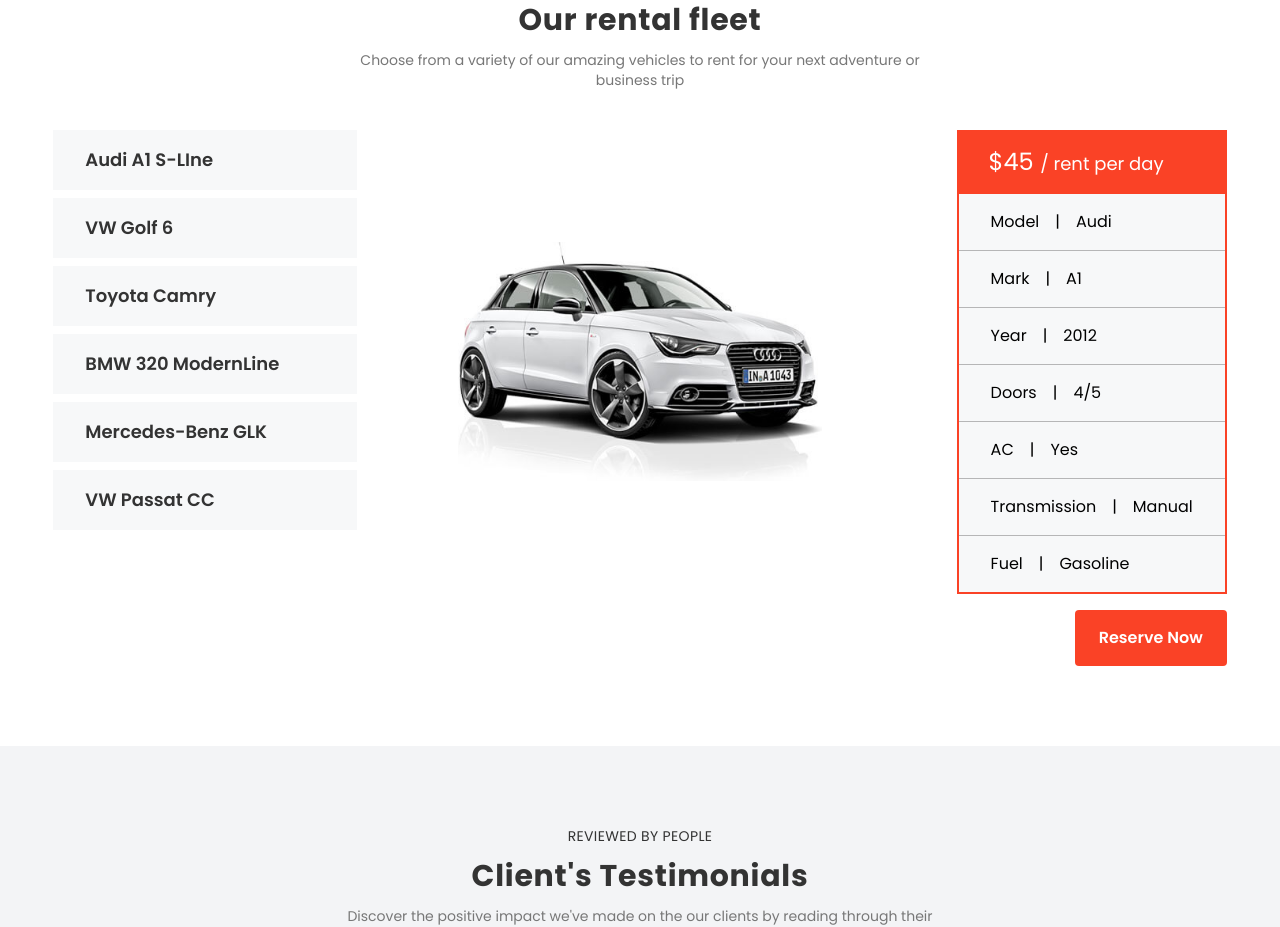
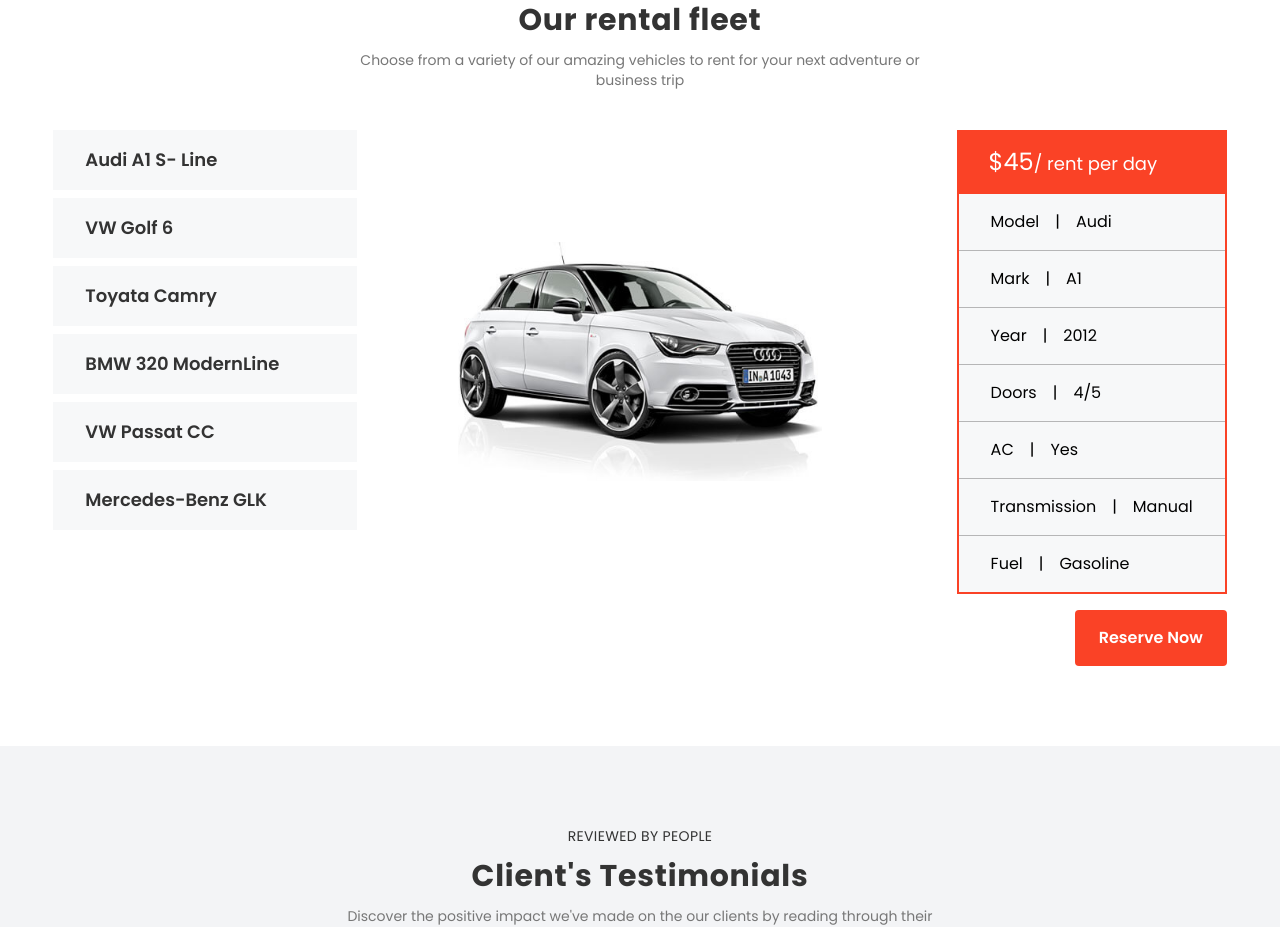
Before and after one commit to klassno3/car-rental, a React (Create React App) app: page / in a window 1280 px wide. Shown: the part 2860-3787 px from the top of the page. Built offline with nearby package versions, Linux system fonts and the light colour scheme; a web font is replaced by a local one.

Commit message:
optimize vehicle mode

```diff
--- a/src/component/Vehicle.jsx
+++ b/src/component/Vehicle.jsx
@@ -1,71 +1,12 @@
 import React, { useState } from 'react'
 import {Vehicles} from "../data"
-import { Link } from 'react-scroll';
+
+import VehicleTable from './VehicleTable';
 
 const Vehicle = () => {
   const intialTable = Vehicles[ "Audi A1 S- Line" ];
 
-    const table = (<div className="flex flex-col justify-start md:items-end align-end ">
-      <div className="flex flex-col">
-        <div className="  text-lg font-pop bg-primary-100  text-white px-8 py-4 ">
-          <span className="text-2xl">{intialTable.price} </span>
-          <span className="">/ rent per day</span>
-        </div>
-
-
-        <div className="border-[2px] border-t-0  border-primary-100 ">
-          <div className=" bg-gray-200/30 font-pop  border-b-[1px] border-secondary-400/50 px-8 py-4 flex gap-4">
-            <p className="">Model </p>
-            <p className="">|</p>
-            <p className="">{ intialTable.model}</p>
-          </div>
-
-          <div className=" bg-gray-200/30 font-pop  border-b-[1px] border-secondary-400/50 px-8 py-4 flex gap-4">
-
-            <p className="">Mark </p>
-            <p className="">|</p>
-            <p className="">{ intialTable.mark }</p>
-          </div>
-
-          <div className=" bg-gray-200/30 font-pop border-b-[1px] border-secondary-400/50  px-8 py-4 flex gap-4">
-            <p className="">Year </p>
-            <p className="">|</p>
-            <p className="">{ intialTable.year}</p>
-          </div>
-          <div className=" bg-gray-200/30 font-pop  border-b-[1px] border-secondary-400/50 px-8 py-4 flex gap-4">
-            <p className="">Doors </p>
-            <p className="">|</p>
-            <p className="">{ intialTable.doors }</p>
-          </div>
-          <div className=" bg-gray-200/30 font-pop border-b-[1px] border-secondary-400/50  px-8 py-4 flex gap-4">
-            <p className="">AC</p>
-            <p className="">|</p>
-            <p className="">{ intialTable.ac}</p>
-          </div>
-          <div className=" bg-gray-200/30 font-pop border-b-[1px] border-secondary-400/50 px-8 py-4 flex gap-4">
-            <p className="">Transmission </p>
-            <p className="">|</p>
-            <p className="">{ intialTable.trasmission }</p>
-          </div>
-          <div className=" bg-gray-200/30 font-pop  px-8 py-4 flex gap-4">
-            <p className="">Fuel </p>
-            <p className="">|</p>
-            <p className="">{ intialTable.fuel }</p>
-          </div>
-        </div>
-      </div>
-
-      <Link offset={ -150 } to="book" activeClass="currently" smooth={ true } >
-        <button
-              type="submit"
-              className='w-full mt-4 rounded cursor-pointer transition-all duration-1000 font-semibold  hover:shadow-lg hover:shadow-primary-100/70 flex gap-3 items-center justify-center group  text-white font-pop px-6 bg-primary-100 py-4 p'
-              small
-              color='primary'>
-            Reserve Now
-        </button>
-
-      </Link>
-    </div> )
+    const table = (<VehicleTable details={intialTable}/> )
 
   const image = ( <div className="md:mt-28">
   {intialTable.image}
@@ -76,72 +17,12 @@
 
   const handleClick = ( carModel ) => {
     const details = Vehicles[carModel];
-    const { ac, price, year, mark, model, doors, trasmission, image, fuel } = details;
-
-    setRenderedTable( <div className="flex flex-col justify-start md:items-end align-end ">
-      <div className="flex flex-col">
-        <div className="  text-lg font-pop bg-primary-100  text-white px-8 py-4 ">
-          <span className="text-2xl"> { price }</span>
-          <span className="">/ rent per day</span>
-        </div>
 
 
-        <div className="border-[2px] border-t-0  border-primary-100 ">
-          <div className=" bg-gray-200/30 font-pop  border-b-[1px] border-secondary-400/50 px-8 py-4 flex gap-4">
-            <p className="">Model </p>
-            <p className="">|</p>
-            <p className="">{ model}</p>
-          </div>
-
-          <div className=" bg-gray-200/30 font-pop  border-b-[1px] border-secondary-400/50 px-8 py-4 flex gap-4">
-
-            <p className="">Mark </p>
-            <p className="">|</p>
-            <p className="">{ mark}</p>
-          </div>
-
-          <div className=" bg-gray-200/30 font-pop border-b-[1px] border-secondary-400/50  px-8 py-4 flex gap-4">
-            <p className="">Year </p>
-            <p className="">|</p>
-            <p className="">{ year}</p>
-          </div>
-          <div className=" bg-gray-200/30 font-pop  border-b-[1px] border-secondary-400/50 px-8 py-4 flex gap-4">
-            <p className="">Doors </p>
-            <p className="">|</p>
-            <p className="">{ doors}</p>
-          </div>
-          <div className=" bg-gray-200/30 font-pop border-b-[1px] border-secondary-400/50  px-8 py-4 flex gap-4">
-            <p className="">AC</p>
-            <p className="">|</p>
-            <p className="">{ ac}</p>
-          </div>
-          <div className=" bg-gray-200/30 font-pop border-b-[1px] border-secondary-400/50 px-8 py-4 flex gap-4">
-            <p className="">Transmission </p>
-            <p className="">|</p>
-            <p className="">{trasmission}</p>
-          </div>
-          <div className=" bg-gray-200/30 font-pop  px-8 py-4 flex gap-4">
-            <p className="">Fuel </p>
-            <p className="">|</p>
-            <p className="">{ fuel}</p>
-          </div>
-        </div>
-      </div>
-
-      <Link offset={ -150 } to="book" activeClass="currently" smooth={ true } >
-        <button
-              type="submit"
-              className='w-full  mt-4 rounded cursor-pointer transition-all duration-1000 font-semibold  hover:shadow-lg hover:shadow-primary-100/70 flex gap-3 items-center justify-center group  text-white font-pop px-6 bg-primary-100 py-4 p'
-              small
-              color='primary'>
-            Reserve Now
-        </button>
-
-      </Link>
-    </div> )
+    setRenderedTable( <VehicleTable details={details}/>)
 
     setCarImage( <div className="md:mt-28">
-      { image }
+      { details.image }
     </div> )
   }
   return (
@@ -155,33 +36,23 @@
         </p>
       </div>
       <div className="grid  grid-cols-1 gap-10 md:grid-cols-3 ">
-
-      <div className="flex flex-col gap-2 w-full lg:w-10/12">
-
-      <div onClick={()=>handleClick("Audi A1 S- Line")} className="font-semibold text-lg font-pop bg-gray-200/30 text-secondary-200 px-8 py-4 hover:bg-primary-100 hover:text-white transition-all duration-300 cursor-pointer">
-        <p>Audi A1 S-LIne</p>
-      </div>
-      <div onClick={()=>handleClick("VW Golf 6")} className="font-semibold text-lg font-pop bg-gray-200/30 text-secondary-200 px-8 py-4 hover:bg-primary-100 hover:text-white transition-all duration-300 cursor-pointer">
-        <p>VW Golf 6</p>
-      </div>
-      <div onClick={()=>handleClick( "Toyata Camry" )} className="font-semibold text-lg font-pop bg-gray-200/30 text-secondary-200 px-8 py-4 hover:bg-primary-100 hover:text-white transition-all duration-300 cursor-pointer">
-        <p>Toyota Camry</p>
-      </div>
-      <div onClick={()=>handleClick( "BMW 320 ModernLine" )} className="font-semibold text-lg font-pop bg-gray-200/30 text-secondary-200 px-8 py-4 hover:bg-primary-100 hover:text-white transition-all duration-300 cursor-pointer">
-        <p>BMW 320 ModernLine</p>
-      </div>
-      <div onClick={()=>handleClick( "Mercedes-Benz GLK")} className="font-semibold text-lg font-pop bg-gray-200/30 text-secondary-200 px-8 py-4 hover:bg-primary-100 hover:text-white transition-all duration-300 cursor-pointer">
-        <p>Mercedes-Benz GLK</p>
-      </div>
-      <div onClick={()=>handleClick("VW Passat CC")} className="font-semibold text-lg font-pop bg-gray-200/30 text-secondary-200 px-8 py-4 hover:bg-primary-100 hover:text-white transition-all duration-300 cursor-pointer">
-        <p>VW Passat CC</p>
-      </div>
-        </div>
+ <div className="flex flex-col gap-2 w-full lg:w-10/12">
+  {Object.keys(Vehicles).map((carModel) => (
+    <div
+      key={carModel}
+      onClick={() => handleClick(carModel)}
+      className="font-semibold text-lg font-pop bg-gray-200/30 text-secondary-200 px-8 py-4 hover:bg-primary-100 hover:text-white transition-all duration-300 cursor-pointer"
+    >
+      <p>{carModel}</p>
+    </div>
+  ))}
+</div>
         {carImage}
         { renderedTable }
 
 
-    </div>
+      </div>
+
                 </div>
 
   )
--- /dev/null
+++ b/src/component/VehicleTable.jsx
@@ -0,0 +1,71 @@
+import { Link } from "react-scroll";
+
+const VehicleTable = ({ details }) => {
+  const { ac, price, year, mark, model, doors, trasmission, fuel } = details;
+
+  return (
+    <div className="flex flex-col justify-start md:items-end align-end ">
+      <div className="flex flex-col">
+        <div className="text-lg font-pop bg-primary-100 text-white px-8 py-4">
+          <span className="text-2xl">{price}</span>
+          <span className="">/ rent per day</span>
+        </div>
+
+        <div className="border-[2px] border-t-0 border-primary-100">
+         <div className=" bg-gray-200/30 font-pop  border-b-[1px] border-secondary-400/50 px-8 py-4 flex gap-4">
+            <p className="">Model </p>
+            <p className="">|</p>
+            <p className="">{ model}</p>
+          </div>
+
+          <div className=" bg-gray-200/30 font-pop  border-b-[1px] border-secondary-400/50 px-8 py-4 flex gap-4">
+
+            <p className="">Mark </p>
+            <p className="">|</p>
+            <p className="">{ mark}</p>
+          </div>
+
+          <div className=" bg-gray-200/30 font-pop border-b-[1px] border-secondary-400/50  px-8 py-4 flex gap-4">
+            <p className="">Year </p>
+            <p className="">|</p>
+            <p className="">{ year}</p>
+          </div>
+          <div className=" bg-gray-200/30 font-pop  border-b-[1px] border-secondary-400/50 px-8 py-4 flex gap-4">
+            <p className="">Doors </p>
+            <p className="">|</p>
+            <p className="">{ doors}</p>
+          </div>
+          <div className=" bg-gray-200/30 font-pop border-b-[1px] border-secondary-400/50  px-8 py-4 flex gap-4">
+            <p className="">AC</p>
+            <p className="">|</p>
+            <p className="">{ ac}</p>
+          </div>
+          <div className=" bg-gray-200/30 font-pop border-b-[1px] border-secondary-400/50 px-8 py-4 flex gap-4">
+            <p className="">Transmission </p>
+            <p className="">|</p>
+            <p className="">{trasmission}</p>
+          </div>
+          <div className=" bg-gray-200/30 font-pop  px-8 py-4 flex gap-4">
+            <p className="">Fuel </p>
+            <p className="">|</p>
+            <p className="">{ fuel}</p>
+          </div>
+
+
+        </div>
+      </div>
+
+      <Link offset={-150} to="book" activeClass="currently" smooth={true}>
+        <button
+          type="submit"
+          className="w-full mt-4 rounded cursor-pointer transition-all duration-1000 font-semibold hover:shadow-lg hover:shadow-primary-100/70 flex gap-3 items-center justify-center group text-white font-pop px-6 bg-primary-100 py-4 p"
+          small
+          color="primary"
+        >
+          Reserve Now
+        </button>
+      </Link>
+    </div>
+  );
+};
+export default VehicleTable
```
Also changed, not shown: src/component/Table.jsx (deleted).
